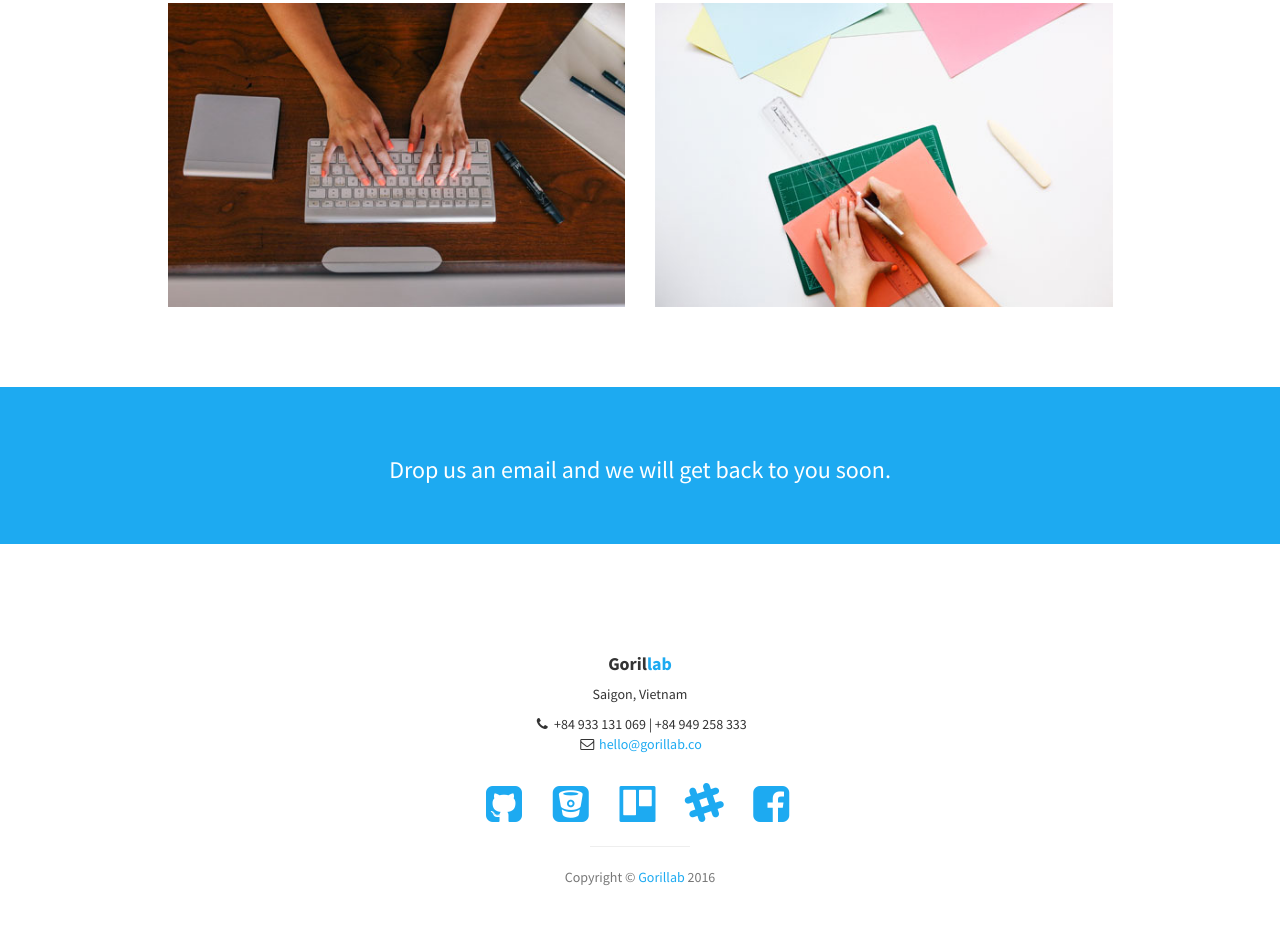
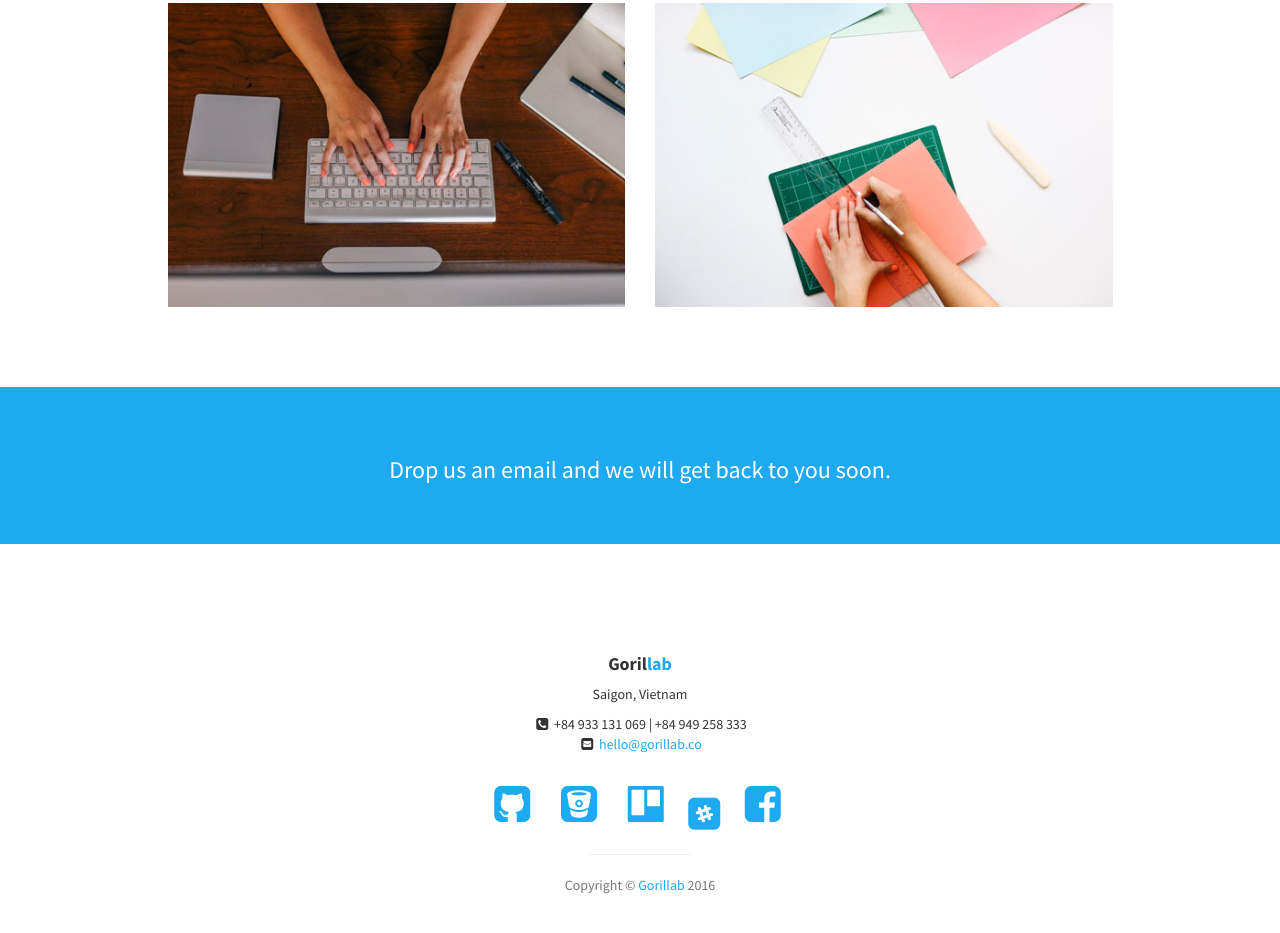
Before and after one commit to gorillab/gorillab.github.io, a plain HTML site: page index.html in a window 1280 px wide. Shown: the part 2324-3257 px from the top of the page. Drawn offline with Linux system fonts and the light colour scheme.

Commit message:
Update index.html

```diff
--- a/index.html
+++ b/index.html
@@ -223,8 +223,8 @@
                     <h4><strong>Goril<span style="color: #1daaf1;">lab</span></strong></h4>
                     <p>Saigon, Vietnam</p>
                     <ul class="list-unstyled">
-                        <li><i class="fa fa-phone fa-fw"></i> +84 933 131 069 | +84 949 258 333</li>
-                        <li><i class="fa fa-envelope-o fa-fw"></i> <a href="mailto:name@example.com">hello@gorillab.co</a>
+                        <li><i class="fa fa-phone-square fa-fw"></i> +84 933 131 069 | +84 949 258 333</li>
+                        <li><i class="fa fa-envelope-square fa-fw"></i> <a href="mailto:name@example.com">hello@gorillab.co</a>
                         </li>
                     </ul>
                     <br>
@@ -239,7 +239,12 @@
                             <a href="https://trello.com/gorillab"><i class="fa fa-trello fa-fw fa-3x"></i></a>
                         </li>
                         <li>
-                            <a href="https://gorillab.slack.com/"><i class="fa fa-slack fa-fw fa-3x"></i></a>
+                            <a href="https://gorillab.slack.com/">
+                                <span class="fa-stack fa-lg" aria-hidden="true">
+                                    <i class="fa fa-square fa-stack-2x"></i>
+                                    <i class="fa fa-slack fa-stack-1x fa-inverse"></i>
+                                </span>
+                            </a>
                         </li>
                         <li>
                             <a href="https://www.facebook.com/gorillab.co"><i class="fa fa-facebook-square fa-fw fa-3x"></i></a>
```
